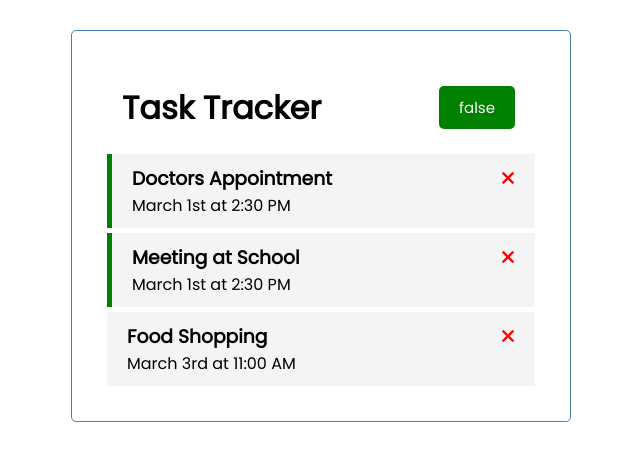
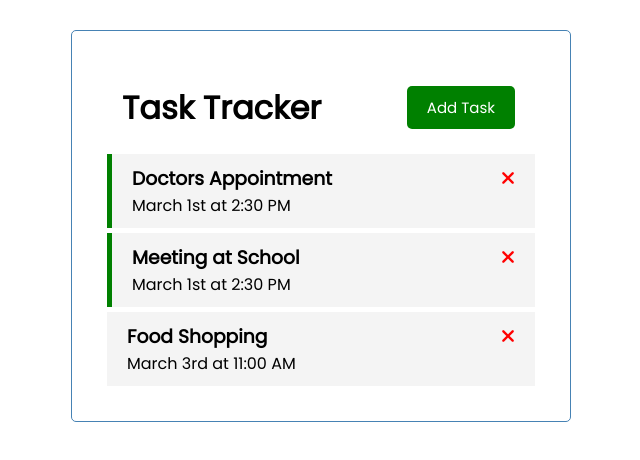
Before and after one commit to quackness/vue-task-creator, a Vue app: page / in a window 1280 px wide. Shown: the top 460 px of the page, without its empty margins (319-959 px from the left). Built offline with nearby package versions, Linux system fonts and the light colour scheme.

Commit message:
add tenary to display diffrent text based on if the button was clicked or not

```diff
--- a/src/components/Header.vue
+++ b/src/components/Header.vue
@@ -3,7 +3,7 @@
     <h1>{{title}}</h1>
     <Button
     @toggle-add-task="$emit('toggle-add-task')"
-    :text="btnTextVariation"
+    :text="btnTextVariation ? 'Close' : 'Add Task'"
     color="green"/>
   </header>
 </template>
```
